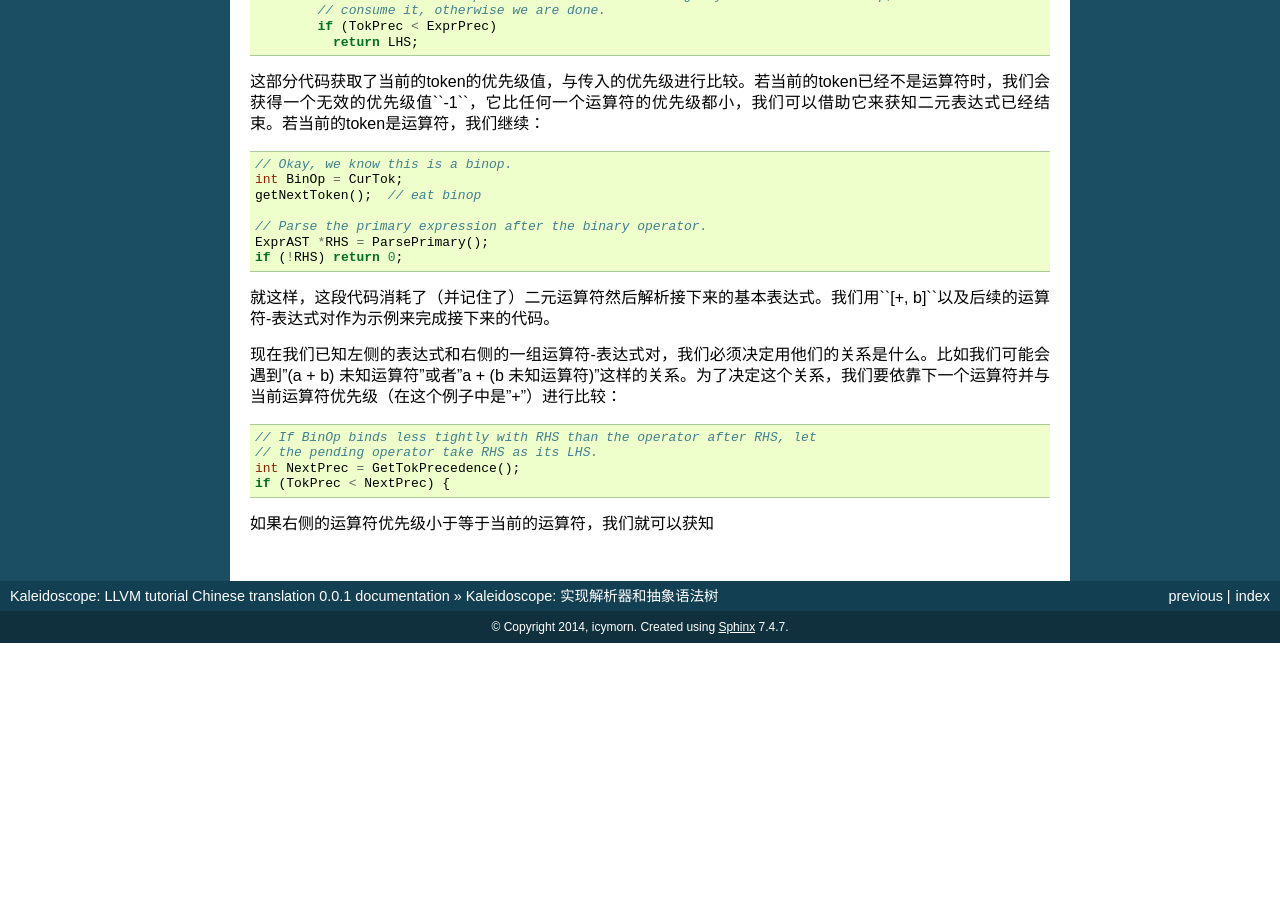
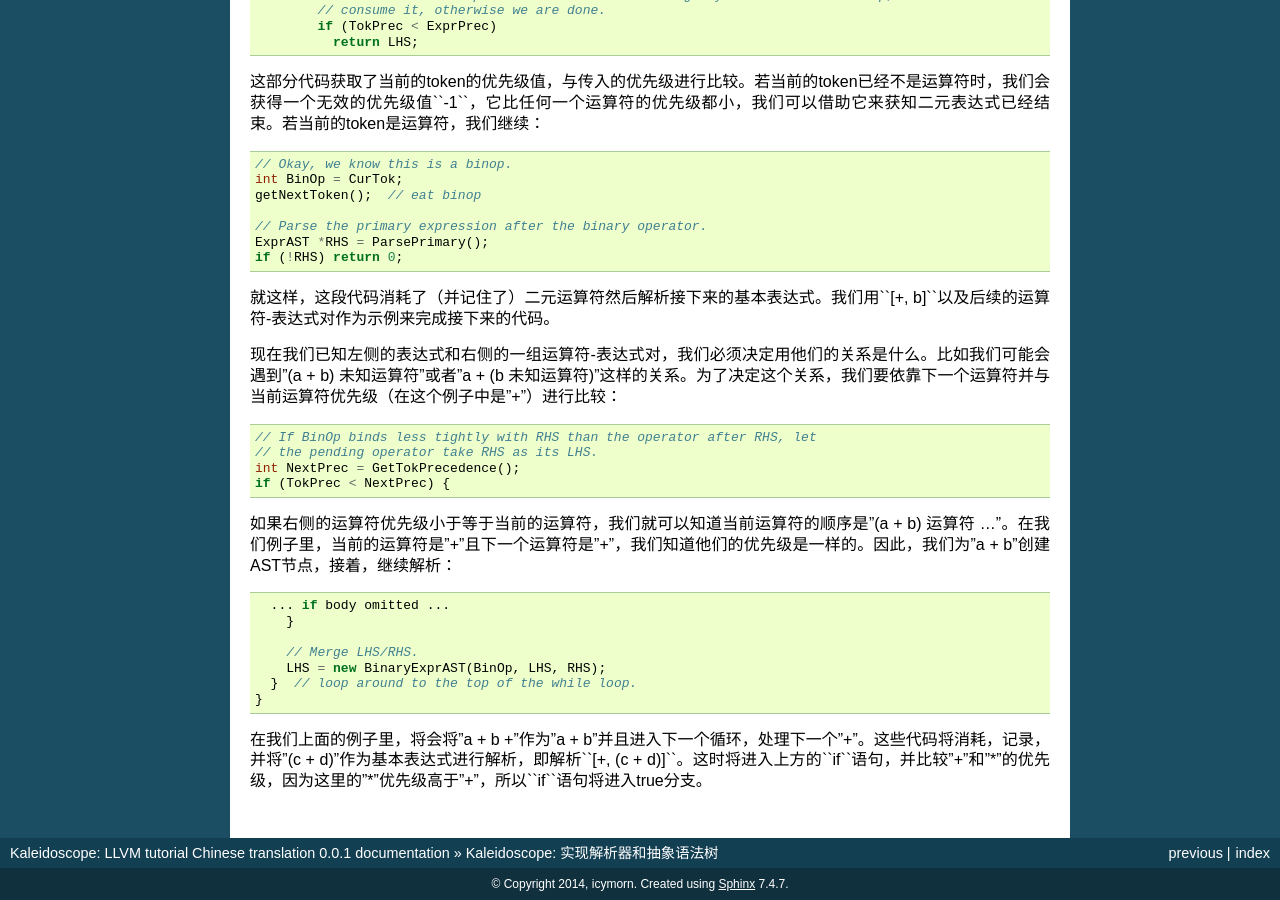
Before and after one commit to moevis/Kaleidoscope-LLVM-tutorial-zh-cn, a Sphinx documentation site: the page built from source/chapter-2.rst, in a window 1280 px wide and 900 px high, scrolled down 5092 px. Built offline with Sphinx 7.4.7, drawn with Linux system fonts in a browser that asks for light colours; before the commit the page ends 5735 px from its top, so only the background shows below that.

Commit message:
continue the remain work

```diff
--- a/source/chapter-2.rst
+++ b/source/chapter-2.rst
@@ -317,4 +317,16 @@ __ http://llvm.org/docs/tutorial/LangImpl2.html
 	int NextPrec = GetTokPrecedence();
 	if (TokPrec < NextPrec) {
 
-如果右侧的运算符优先级小于等于当前的运算符，我们就可以获知
+如果右侧的运算符优先级小于等于当前的运算符，我们就可以知道当前运算符的顺序是"(a + b) 运算符 ..."。在我们例子里，当前的运算符是"+"且下一个运算符是"+"，我们知道他们的优先级是一样的。因此，我们为"a + b"创建AST节点，接着，继续解析：
+
+.. code-block:: C++
+
+          ... if body omitted ...
+	    }
+
+	    // Merge LHS/RHS.
+	    LHS = new BinaryExprAST(BinOp, LHS, RHS);
+	  }  // loop around to the top of the while loop.
+	}
+
+在我们上面的例子里，将会将"a + b +"作为"a + b"并且进入下一个循环，处理下一个"+"。这些代码将消耗，记录，并将"(c + d)"作为基本表达式进行解析，即解析``[+, (c + d)]``。这时将进入上方的``if``语句，并比较"+"和"*"的优先级，因为这里的"*"优先级高于"+"，所以``if``语句将进入true分支。
```
